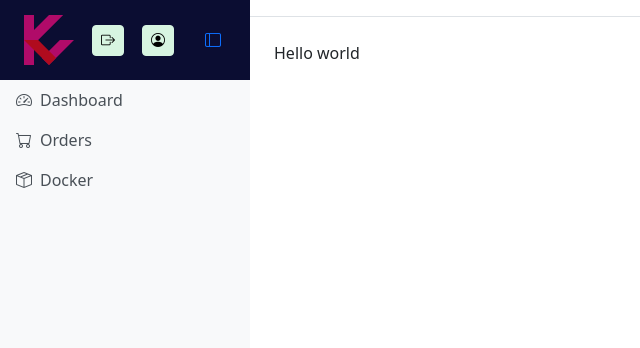
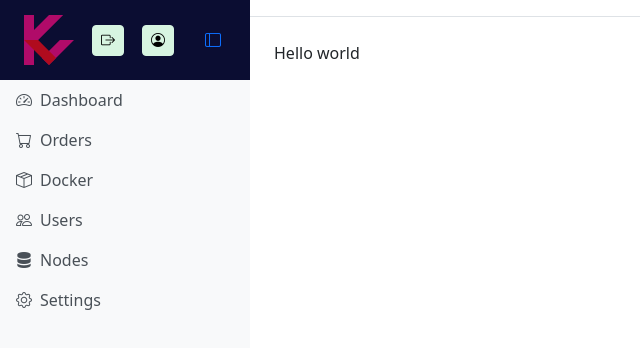
Before and after one commit to TiborKoderman/kvad-kvad-fe, a Vue app: page / in a window 1280 px wide. Shown: the top 348 px of the page, without its empty margins (0-640 px from the left). Built offline with nearby package versions, Linux system fonts and the light colour scheme; what datatables.net-vue3 would draw is missing.

Commit message:
Add NodesView component and NodesTable subcomponent

```diff
--- /dev/null
+++ b/src/components/Views/NodesView/NodesTable.vue
@@ -0,0 +1,51 @@
+<template>
+    <div>
+        <DataTable
+        :data="data"
+        :columns="columns"
+        :options="options"
+        class="table table-bordered table-hover"
+        >
+
+        </DataTable>
+    </div>
+</template>
+
+<script setup lang="ts">
+import DataTable from 'datatables.net-vue3'
+import DataTablesCore from 'datatables.net-bs5'
+
+import { onMounted, ref } from 'vue'
+
+import api from '@/api'
+
+
+DataTable.use(DataTablesCore)
+
+const columns = ref([
+    { title: 'Name', data: 'name' },
+    { title: 'Observed Services', data: 'observedServices' },
+    { title: 'Observed Containers', data: 'observedContainers'},
+])
+
+const data = ref([])
+
+onMounted(() => {
+    api.get('/Nodes').then((response) => {
+        data.value = response.data
+    })
+})
+
+const options = ref({
+    responsive: true,
+    autoWidth: false,
+    lengthChange: false,
+    pageLength: 5,
+})
+
+
+</script>
+
+<style lang="scss" scoped>
+
+</style>
--- a/src/components/layout/SideBar.vue
+++ b/src/components/layout/SideBar.vue
@@ -56,6 +56,21 @@ const pages = [
     name: 'Docker',
     link: '/docker',
     icon: 'bi bi-box-seam',
+  },
+  {
+    name: 'Users',
+    link: '/users',
+    icon: 'bi bi-people',
+  },
+  {
+    name: 'Nodes',
+    link: '/nodes',
+    icon: 'bi bi-server',
+  },
+  {
+    name: 'Settings',
+    link: '/settings',
+    icon: 'bi bi-gear',
   }
   // Add more pages as needed
 ]
--- a/src/router/index.ts
+++ b/src/router/index.ts
@@ -21,6 +21,11 @@ const router = createRouter({
       path: '/docker',
       name: 'docker',
       component: () => import('../views/DockerView.vue')
+    },
+    {
+      path: '/nodes',
+      name: 'nodes',
+      component: () => import('../views/NodesView.vue')
     }
   ]
 })
--- a/src/views/DockerView.vue
+++ b/src/views/DockerView.vue
@@ -62,8 +62,7 @@ const columns = ref([
 const data = ref([])
 
 const options = ref({
-  responsive: true,
-  autoHeight: false
+  pageLength: 10,
 })
 
 async function stopContainer(id: string) {
--- /dev/null
+++ b/src/views/NodesView.vue
@@ -0,0 +1,21 @@
+<template>
+    <main>
+        <div class="card">
+            <div class="card-header">
+                <h3 class="card-title">Nodes</h3>
+            </div>
+            <div class="card-body">
+                <NodesTable />
+            </div>
+        </div>
+    </main>
+</template>
+
+<script setup lang="ts">
+import NodesTable from '@/components/Views/NodesView/NodesTable.vue';
+
+</script>
+
+<style lang="scss" scoped>
+
+</style>
```
